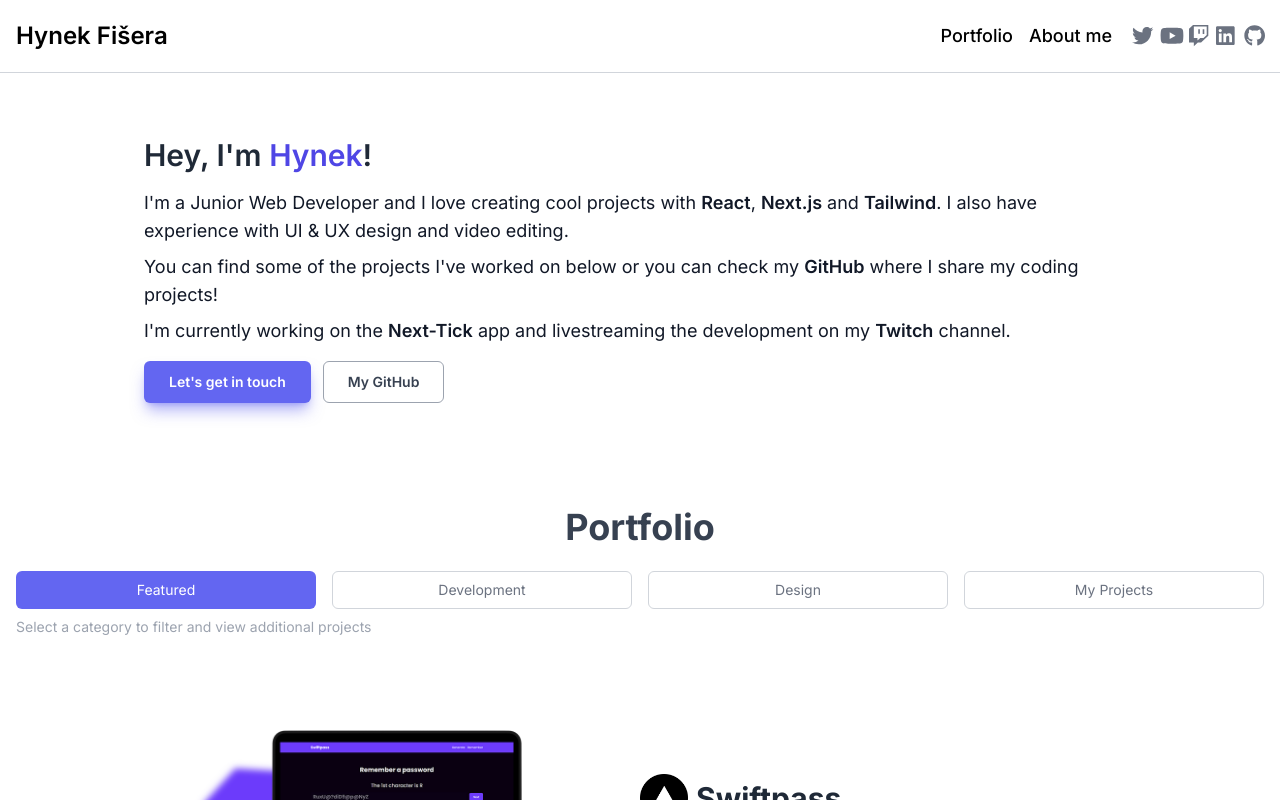
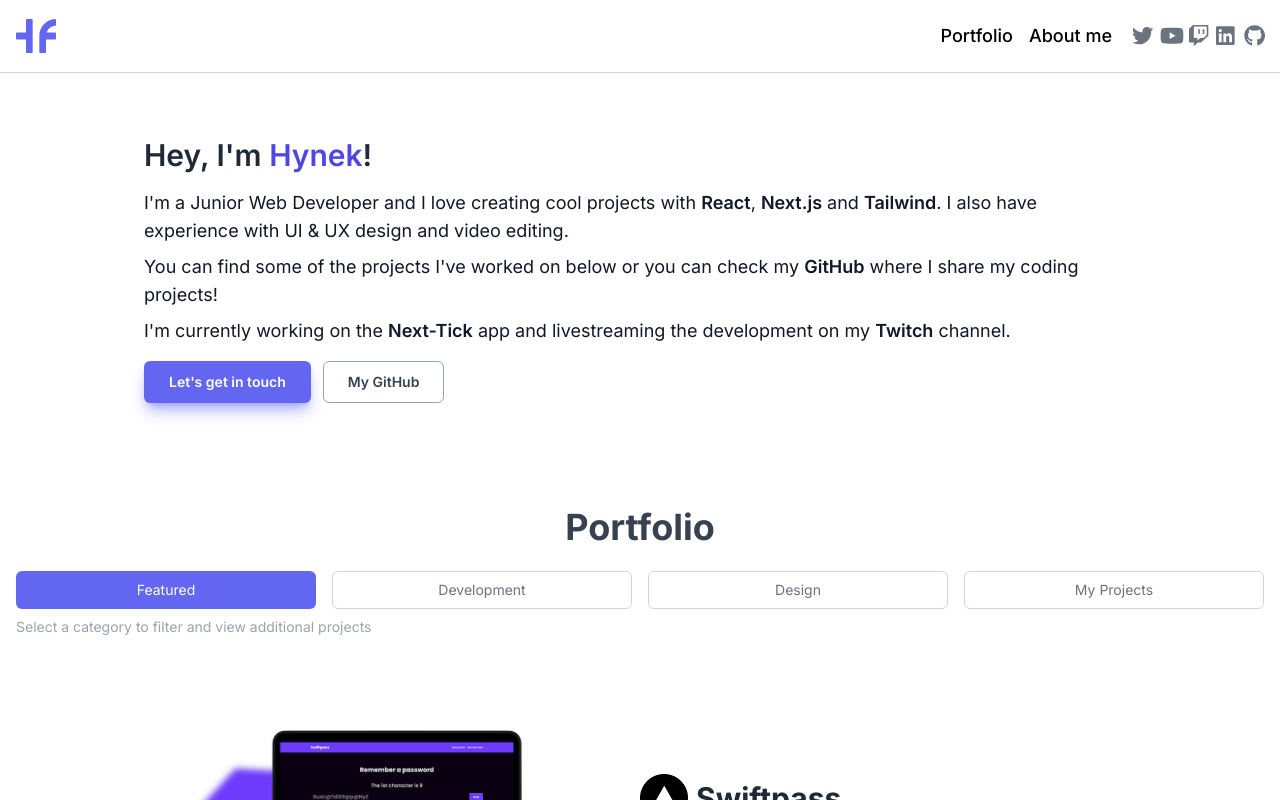
Before and after one commit to hynekfisera/portfolio, a Next.js app: page / in a window 1280 px wide. Shown: the top 800 px of the page. Built offline with nearby package versions, Linux system fonts and the light colour scheme.

Commit message:
Header logo

```diff
--- a/components/Header.js
+++ b/components/Header.js
@@ -8,7 +8,9 @@ export default function Header() {
     <header className="py-5 border-b border-gray-300">
       <div className="max-w-screen-xl mx-auto flex justify-between items-center px-4">
         <Link href="/">
-          <a className="text-xl sm:text-2xl font-semibold hover:text-gray-800 transition duration-200">Hynek Fišera</a>
+          <a className="h-8 w-10 flex items-center transition duration-200 hover:opacity-90">
+            <img src="/assets/hf_indigo.svg" alt="Logo" />
+          </a>
         </Link>
         <nav className="flex items-center">
           <div className="hidden sm:block">
```
